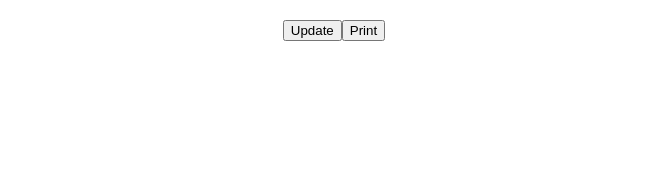
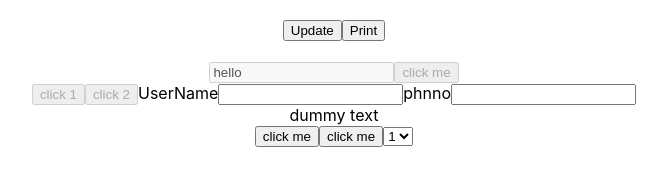
Before and after one commit to YashLT224/React-App-Testing, a React (Create React App) app: page / in a window 1280 px wide. Shown: the part 428-614 px from the top of the page, without its empty margins (306-973 px from the left). Built offline with nearby package versions, Linux system fonts and the light colour scheme.

Commit message:
testing react app

```diff
--- a/src/App.js
+++ b/src/App.js
@@ -4,6 +4,8 @@
 import ClassComponet from './ClassComponent/User'
 import InputBox from './InputBox';
 import Functiontesting from './FunctionalComponent/functionalTesting'
+import File1 from './RTLQuery/File1';
+import File2 from './RTLQuery/File2';
 function App() {
   return (
     <div className="App">
@@ -11,6 +13,8 @@
      <InputBox/>
      <ClassComponet/>
      <Functiontesting/>
+     <File1/>
+     <File2/>
 
     </div>
   );
--- a/src/RTLQuery/File2.js
+++ b/src/RTLQuery/File2.js
@@ -10,6 +10,16 @@
       <label htmlFor='input2'>phnno</label>
       <input id='input2' type='text' />
       <div role='dummy'>dummy text</div>
+
+      <button>click me</button>
+      <button>click me</button>
+
+      <select>
+          <option>1</option>
+          <option>2</option>
+          <option>3</option>
+          <option>4</option>
+      </select>
     </div>
   )
 }
```
Also changed, not shown: 2 other files (tests, documents, lock files or other folders).
